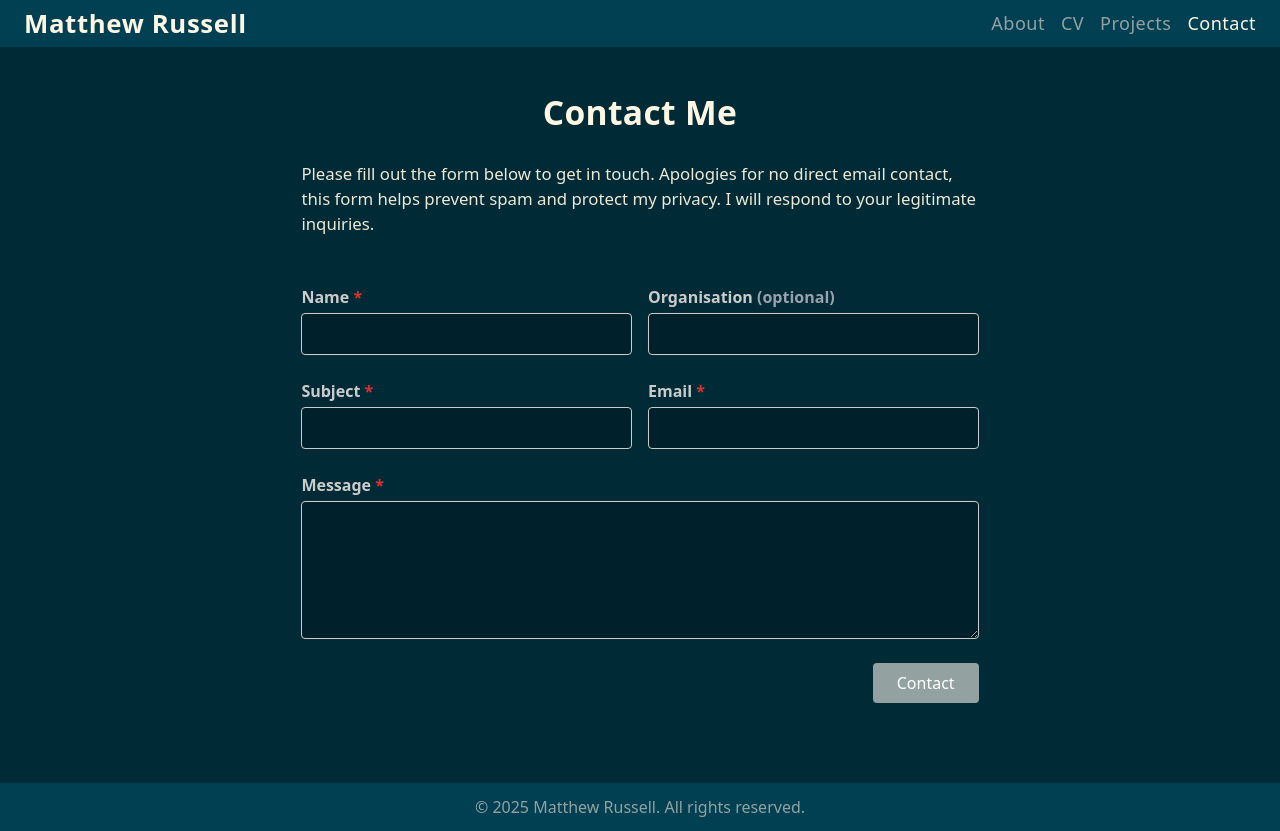
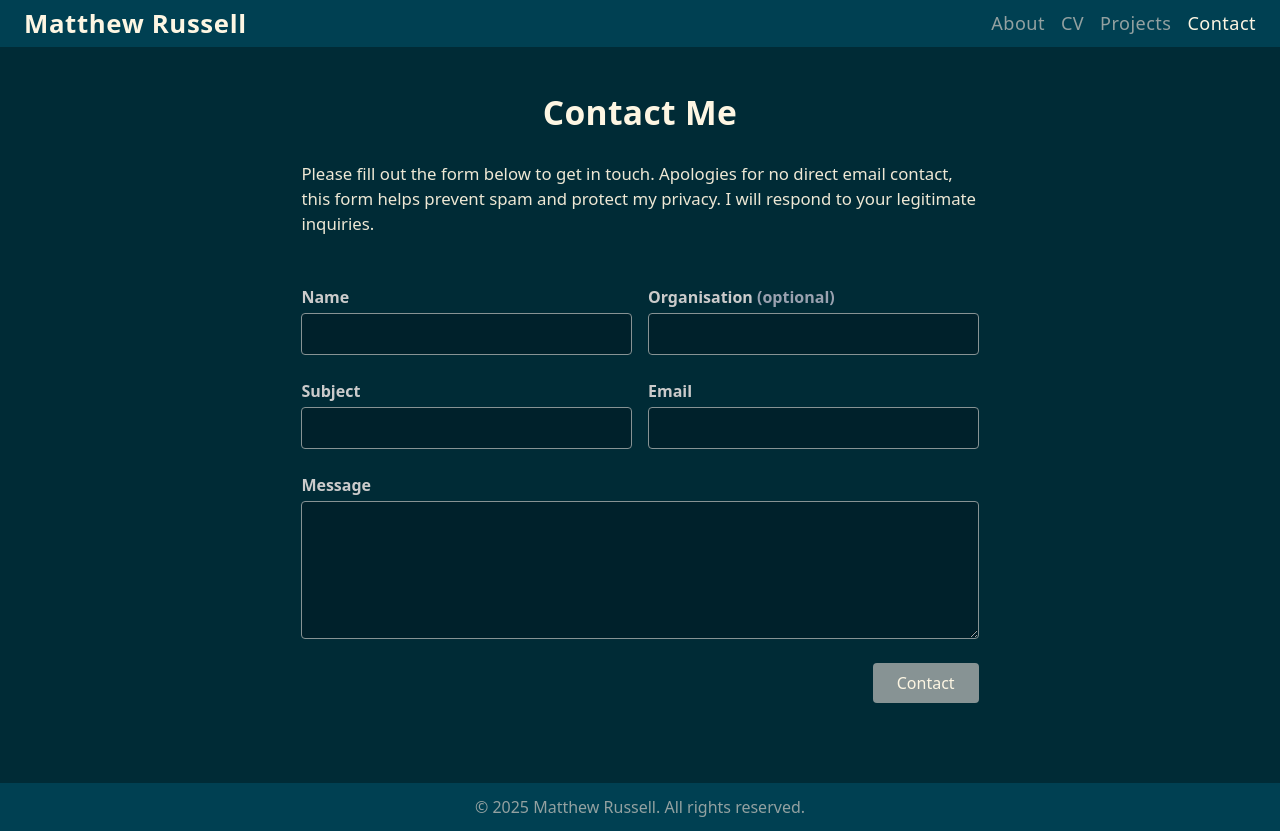
Before and after one commit to mjrussell91/mjrussell-net, an Angular app: page /contact in a window 1280 px wide. Built offline with nearby package versions, Linux system fonts and the light colour scheme.

Commit message:
form state and submit button updates, input styling, validation styling

```diff
--- a/src/app/page-contact/page-contact.html
+++ b/src/app/page-contact/page-contact.html
@@ -8,38 +8,42 @@
 		<!-- Row 1: Name and Organisation -->
 		<div class="flex sm:flex-row flex-col gap-4">
 			<div class="flex-1 flex flex-col">
-				<label for="name" class="mb-1 font-semibold">Name <span class="text-brand-red">*</span></label>
-				<input id="name" name="name" type="text" class="border rounded px-3 py-2 bg-blue-4" [(ngModel)]="form.name" (input)="validate()" required aria-required="true" />
+				<label for="name" class="mb-1 font-semibold">Name <span *ngIf="validationErrors.name" class="text-brand-red">*</span></label>
+                <input id="name" name="name" type="text" class="border-white-3 border-[1px] rounded px-3 py-2 bg-blue-4 focus:outline-none focus:border-white-1" [(ngModel)]="form.name" (input)="validate()" required aria-required="true" />
 				<span *ngIf="validationErrors.name" class="text-brand-red text-sm mt-1">{{ validationErrors.name }}</span>
 			</div>
 			<div class="flex-1 flex flex-col">
 				<label for="organisation" class="mb-1 font-semibold">Organisation <span class="text-gray-400">(optional)</span></label>
-				<input id="organisation" name="organisation" type="text" class="border rounded px-3 py-2 bg-blue-4" [(ngModel)]="form.organisation" (input)="validate()" />
+				<input id="organisation" name="organisation" type="text" class="border-white-3 border-[1px] rounded px-3 py-2 bg-blue-4 focus:outline-none focus:border-white-1" [(ngModel)]="form.organisation" (input)="validate()" />
 			</div>
 		</div>
 		<!-- Row 2: Subject and Email -->
 		<div class="flex flex-col sm:flex-row gap-4">
 			<div class="flex-1 flex flex-col">
-				<label for="subject" class="mb-1 font-semibold">Subject <span class="text-brand-red">*</span></label>
-				<input id="subject" name="subject" type="text" class="border rounded px-3 py-2 bg-blue-4" [(ngModel)]="form.subject" (input)="validate()" required aria-required="true" />
+				<label for="subject" class="mb-1 font-semibold">Subject <span *ngIf="validationErrors.subject" class="text-brand-red">*</span></label>
+				<input id="subject" name="subject" type="text" class="border-white-3 border-[1px] rounded px-3 py-2 bg-blue-4 appearance-none focus:outline-none focus:border-white-1" [(ngModel)]="form.subject" (input)="validate()" required aria-required="true" />
 				<span *ngIf="validationErrors.subject" class="text-brand-red text-sm mt-1">{{ validationErrors.subject }}</span>
 			</div>
 			<div class="flex-1 flex flex-col">
-				<label for="email" class="mb-1 font-semibold">Email <span class="text-brand-red">*</span></label>
-				<input id="email" name="email" type="email" class="border rounded px-3 py-2 bg-blue-4" [(ngModel)]="form.email" (input)="validate()" required aria-required="true" />
+				<label for="email" class="mb-1 font-semibold">Email <span *ngIf="validationErrors.email" class="text-brand-red">*</span></label>
+				<input id="email" name="email" type="email" class="border-white-3 border-[1px] rounded px-3 py-2 bg-blue-4 focus:outline-none focus:border-white-1" [(ngModel)]="form.email" (input)="validate()" required aria-required="true" />
 				<span *ngIf="validationErrors.email" class="text-brand-red text-sm mt-1">{{ validationErrors.email }}</span>
 			</div>
 		</div>
 		<!-- Row 3: Message -->
 		<div class="flex flex-col">
-			<label for="message" class="mb-1 font-semibold">Message <span class="text-brand-red">*</span></label>
-			<textarea id="message" name="message" rows="5" class="border rounded px-3 py-2 bg-blue-4" [(ngModel)]="form.message" (input)="validate()" required aria-required="true"></textarea>
+			<label for="message" class="mb-1 font-semibold">Message <span *ngIf="validationErrors.message" class="text-brand-red">*</span></label>
+			<textarea id="message" name="message" rows="5" class="border-white-3 border-[1px] rounded px-3 py-2 bg-blue-4 focus:outline-none focus:border-white-1" [(ngModel)]="form.message" (input)="validate()" required aria-required="true"></textarea>
 			<span *ngIf="validationErrors.message" class="text-brand-red text-sm mt-1">{{ validationErrors.message }}</span>
 		</div>
 		<!-- Row 4: Response Message & Submit Button -->
 		<div class="flex flex-col sm:flex-row items-center justify-between gap-8">
             <p class="mt-2 text-lg text-left!" aria-live="polite">{{ responseMessage | async }}</p>
-			<button [disabled]="!contactForm.valid || submitted" id="contact-form-submit-button" type="submit" [class]="buttonColor" class="text-white px-6 py-2 rounded transition-colors cursor-pointer disabled:cursor-default">Contact</button>
+            <button *ngIf="formState == 'invalid'" class="text-white-1 px-6 py-2 rounded-sm bg-white-3 cursor-not-allowed">Contact</button>
+            <button *ngIf="formState == 'valid'" class="text-white-1 px-6 py-2 rounded-sm bg-brand-blue cursor-pointer">Contact</button>
+            <button *ngIf="formState == 'loading'" class="text-white-1 px-6 py-2 rounded-sm bg-white-3 cursor-wait">Loading...</button>
+            <button *ngIf="formState == 'success'" class="text-white-1 px-6 py-2 rounded-sm bg-brand-green cursor-default">Success</button>
+            <button *ngIf="formState == 'error'" class="text-white-1 px-6 py-2 rounded-sm bg-brand-red cursor-default">Error</button>
 		</div>
 	</form>
 </section>
--- a/src/app/page-contact/page-contact.ts
+++ b/src/app/page-contact/page-contact.ts
@@ -19,6 +19,16 @@ type ContactFormValidation = {
 	subject: string;
 	message: string;
 };
+
+enum FormState {
+	Invalid = 'invalid',
+	Valid = 'valid',
+	Loading = 'loading',
+	Success = 'success',
+	Error = 'error',
+}
+
+
 
 @Component({
 	selector: "app-page-contact",
@@ -49,8 +59,7 @@ export class PageContact {
 
 	private responseMessageSubject = new ReplaySubject<any>(1);
 	public responseMessage = this.responseMessageSubject.asObservable();
-	public submitted: boolean = false;
-	public buttonColor: string = 'bg-gray-1';
+	public formState: FormState = FormState.Invalid;
 
 	validate(): boolean {
 		this.validationErrors = {
@@ -83,12 +92,11 @@ export class PageContact {
 			valid = false;
 		}
 		// Organisation is optional, no validation needed
-		if (valid) this.buttonColor = 'bg-brand-blue';
+		if (valid) this.formState = FormState.Valid;
 		return valid;
 	}
 
 		async submit() {
-			this.submitted = true;
 			this.responseMessageSubject.next(" ");
 			if (!this.validate()) {
 				this.responseMessageSubject.next("Some fields are invalid or required.");
@@ -97,7 +105,7 @@ export class PageContact {
 
 			const url = "https://3ocqjazpxob7bmw7epb3w6sdlq0xnbth.lambda-url.ap-southeast-2.on.aws/";
 			try {
-				this.buttonColor = 'bg-gray-1';
+				this.formState = FormState.Loading
 				this.responseMessageSubject.next("Sending...");
 				const response: any = await this.http
 					.post(url, this.form, {
@@ -108,16 +116,16 @@ export class PageContact {
 					}).toPromise();
 				if (response.status === 200) {
 					this.responseMessageSubject.next("Contact message successfully sent.");
-					this.buttonColor = 'bg-brand-green';
+					this.formState = FormState.Success;
 				} else {
 					console.error('Error sending contact message: ',response);
-					this.buttonColor = 'bg-brand-red';
+					this.formState = FormState.Error
 					this.responseMessageSubject.next("Contact message was not sent due to an unspecified error. Please check the console logs or try again later.");
 				}
 			} catch (error: any) {
 				console.error('Error sending contact message: ', error);
 				this.responseMessageSubject.next(`Contact message was not sent. ${error?.error?.message || 'An error has occurred.'}`);
-				this.buttonColor = 'bg-brand-red';
+				this.formState = FormState.Error
 			}
 		}
 }
```
